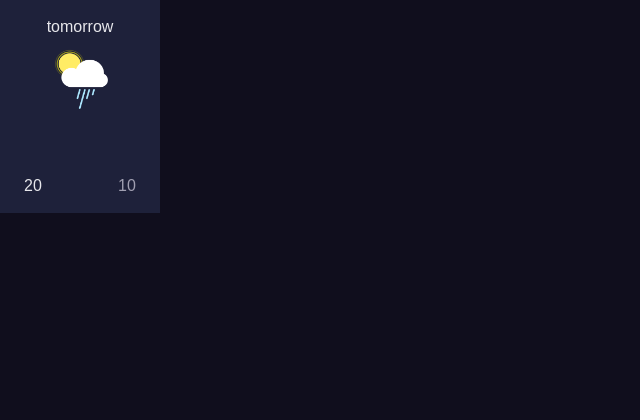
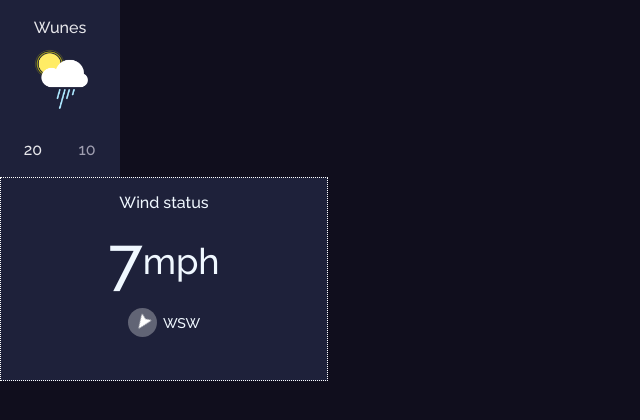
Before and after one commit to leolicona/weatherApp, a React (Vite) app: page / in a window 1280 px wide. Shown: the top 420 px of the page, without its empty margins (0-640 px from the left). Built offline with nearby package versions, Linux system fonts and the light colour scheme.

Commit message:
Card Hight lights

```diff
--- a/src/App.css
+++ b/src/App.css
@@ -1,3 +1,4 @@
 body{
     background-color: #100E1D;
+    color: aliceblue;
 }
--- a/src/App.jsx
+++ b/src/App.jsx
@@ -1,8 +1,12 @@
-// import { useState } from 'react'
+import React from 'react'
 import CardDays from './components/CardDays/CardDays'
+import watchImage from './assets/img/shower.png'
+import CardHightlights from './components/CardHightlights/CardHightlights'
 import './App.css'
 
+
 function App() {
+  console.log('weatherImage', watchImage)
   return (
     <>
      {/* Barra lateral izquierda */}
@@ -12,10 +16,17 @@ function App() {
 {/*     <SearchForPlace/> */}
 
     {/* díasde la semana */}
-    <CardDays/>
+    <CardDays
+    day= {'Wunes'}
+    weather={watchImage}
+    max={20}
+    min={10}
+    />
 
     {/* lo más destacado de hoy */}
-   {/*  <TodaysHighlights/> */}
+    <CardHightlights
+
+    />
 
     </>
   )
--- a/src/components/CardDays/CardDays.jsx
+++ b/src/components/CardDays/CardDays.jsx
@@ -1,13 +1,13 @@
 import React from 'react'
 import './CardDays.css'
-import sol from '../../assets/img/Shower.png'
-function CardDays () {
+
+function CardDays ({day, weather, max, min}) {
     return(
         <section className='cardDay_container'>
-            <span className='day'>tomorrow</span>
-            <img className='weather_image' src={sol} alt="" />
-            <span className='temp max'> 20</span>
-            <span className='temp min'> 10</span>
+            <span className='day'>{day}</span>
+            <img className='weather_image' src={weather} alt="sol" />
+            <span className='temp max'>{max}</span>
+            <span className='temp min'>{min}</span>
 
         </section>
     )
--- /dev/null
+++ b/src/components/CardHightlights/CardHightlights.css
@@ -0,0 +1,80 @@
+.container_clasHeight{
+    border: 1px dotted white;
+    width: 328px;
+    height: 204px;
+    display: flex;
+    flex-direction: column;
+    padding: 16px ;
+    align-items: center;
+    gap: 10px;
+    font-family: 'Raleway', sans-serif;
+    size: 16px;
+    background-color: #1E213A;
+}
+.title_CardHight{
+   /*  border: 1px dotted red; */
+    width: 90px;
+    height: 19px;
+    display: flex;
+    justify-content: center;
+    align-items: center;
+    line-height: 18.78px;
+}
+.num_string{
+   /*  border: 1px dotted yellow; */
+    width: 113px;
+    height: 75px;
+    display: flex;
+    justify-content: center;
+    align-items: center;
+}
+
+.numero{
+    /* font-family: 'Raleway', sans-serif; */
+    font-size: 64px;
+    font-weight:700px;
+    line-height: 75.14px;
+}
+.parrafo{
+    font-size: 36px;
+    font-weight: 500;
+    line-height: 42px;
+    letter-spacing: 0em;
+    text-align: left;
+
+}
+.circle{
+    /* border: 1px dotted purple; */
+    width: 29.49px;
+    height: 29.49px;
+    display: flex;
+    justify-content: center;
+    align-items: center;
+    border-radius: 50%;
+    background-color: rgba(255, 255, 255, 0.3);
+}
+
+    .flecha_img{
+       /*  border: 1px dotted yellow; */
+        width: 17.7px;
+        height: 17.7px;
+        transform:rotate(215deg);
+
+    }
+.wind_container{
+  /*   border: 1px dotted red; */
+    display: flex;
+    flex-direction: row;
+    justify-content: center;
+    align-items: center;
+    gap: 5.71px;
+}
+.wsw{
+    /* border: 1px dotted greenyellow; */
+    font-size: 14px;
+    font-weight: 500;
+    line-height: 16px;
+    letter-spacing: 0em;
+    text-align: left;
+
+}
--- /dev/null
+++ b/src/components/CardHightlights/CardHightlights.jsx
@@ -0,0 +1,26 @@
+// eslint-disable-next-line no-unused-vars
+import React from "react";
+import './CardHightlights.css'
+import flecha from '../../assets/img/baseline_navigation_white_36dp.png'
+
+function CardHightlights() {
+    return(
+        <div className="container_clasHeight">
+            <span className="title_CardHight">Wind status</span>
+            <div className="num_string">
+                <span className="numero"> 7 </span>
+                <span className="parrafo"> mph</span>
+            </div>
+            <div className="wind_container">
+                <div className="circle">
+                    <img className="flecha_img" src={flecha} alt="" />
+                </div>
+                <span className="wsw">WSW</span>
+            </div>
+
+
+        </div>
+    )
+}
+
+export default CardHightlights
--- a/src/index.css
+++ b/src/index.css
@@ -1,5 +1,7 @@
+@import url('https://fonts.googleapis.com/css2? family= Raleway:wght@300;500;700 & display=swap');
+
 *{
     margin: 0px;
-    border:0px;
+    box-sizing: border-box;
     padding: 0px;
 }
```
Also changed, not shown: src/assets/img/baseline_navigation_white_36dp.png (added), src/components/CardHightlights/LeftSideBar.css (deleted), src/components/CardHightlights/LeftSideBar.jsx (deleted).
